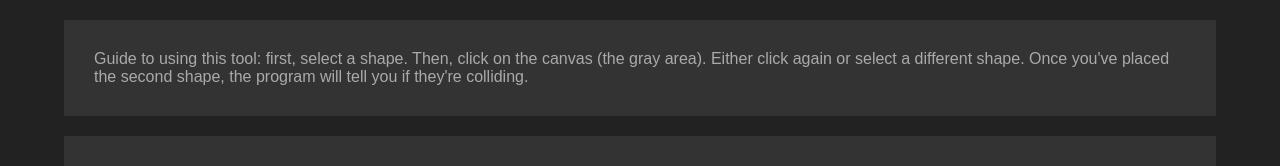
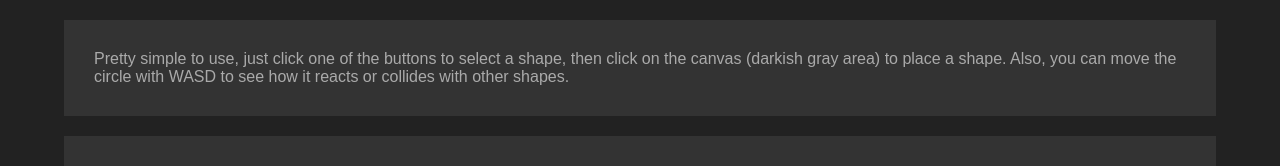
Before and after one commit to Echowispp/physics-engine, a plain HTML site: page index.html in a window 1280 px wide. Shown: the top 166 px of the page. Drawn offline with Linux system fonts and the light colour scheme.

Commit message:
updated the user guide paragraph
and fixed another typo in the README

```diff
--- a/index.html
+++ b/index.html
@@ -7,10 +7,10 @@
 	<body>
 		<div class="blockContainer">
 			<p class="textBody">
-				Guide to using this tool: first, select a shape. Then, click on
-				the canvas (the gray area). Either click again or select a
-				different shape. Once you've placed the second shape, the
-				program will tell you if they're colliding.
+				Pretty simple to use, just click one of the buttons to select a
+				shape, then click on the canvas (darkish gray area) to place a
+				shape. Also, you can move the circle with WASD to see how it
+				reacts or collides with other shapes.
 			</p>
 			<p id="resultParagraph" class="textBody">
 				The results will appear here
```
Also changed, not shown: 1 other file.
